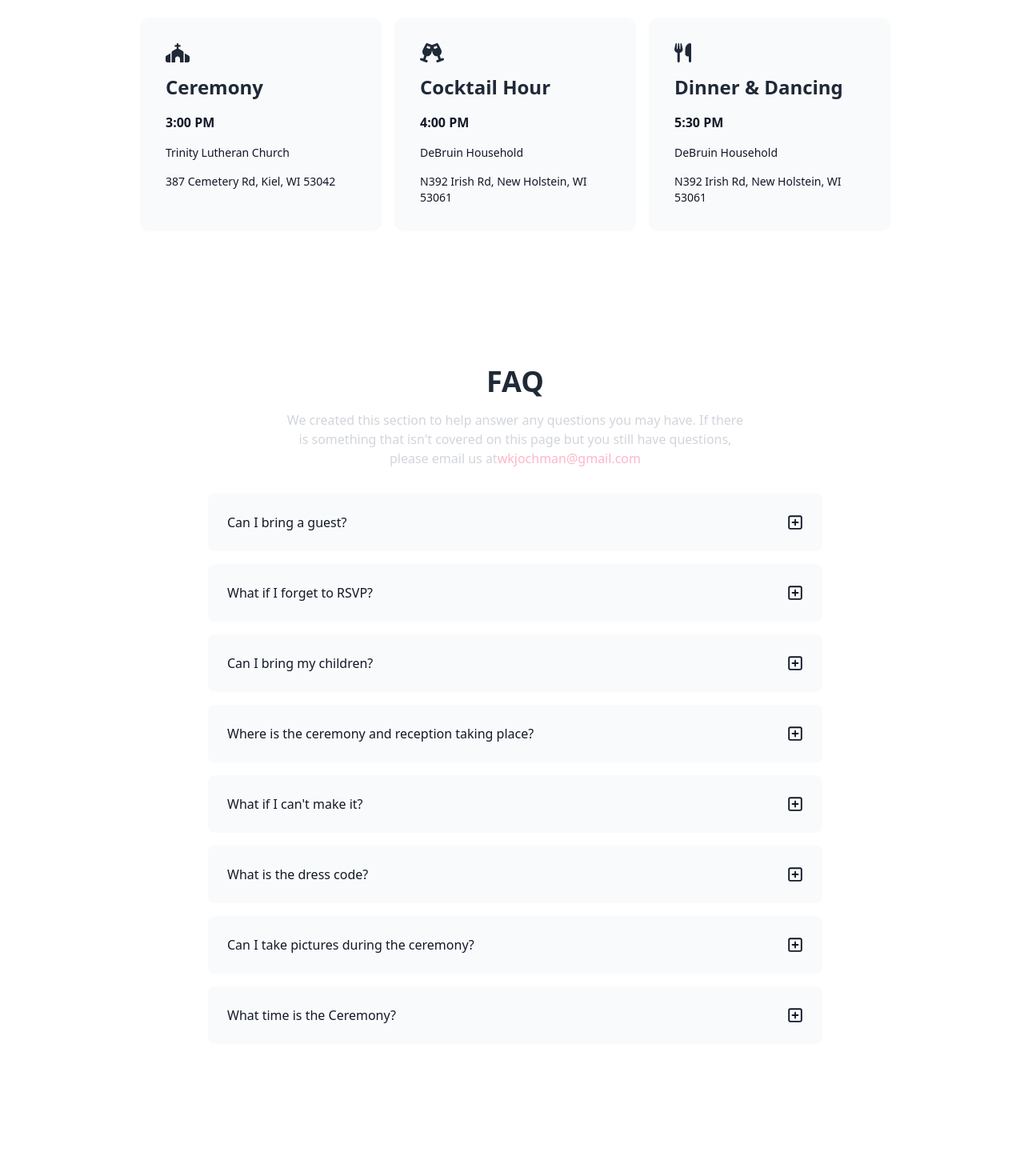
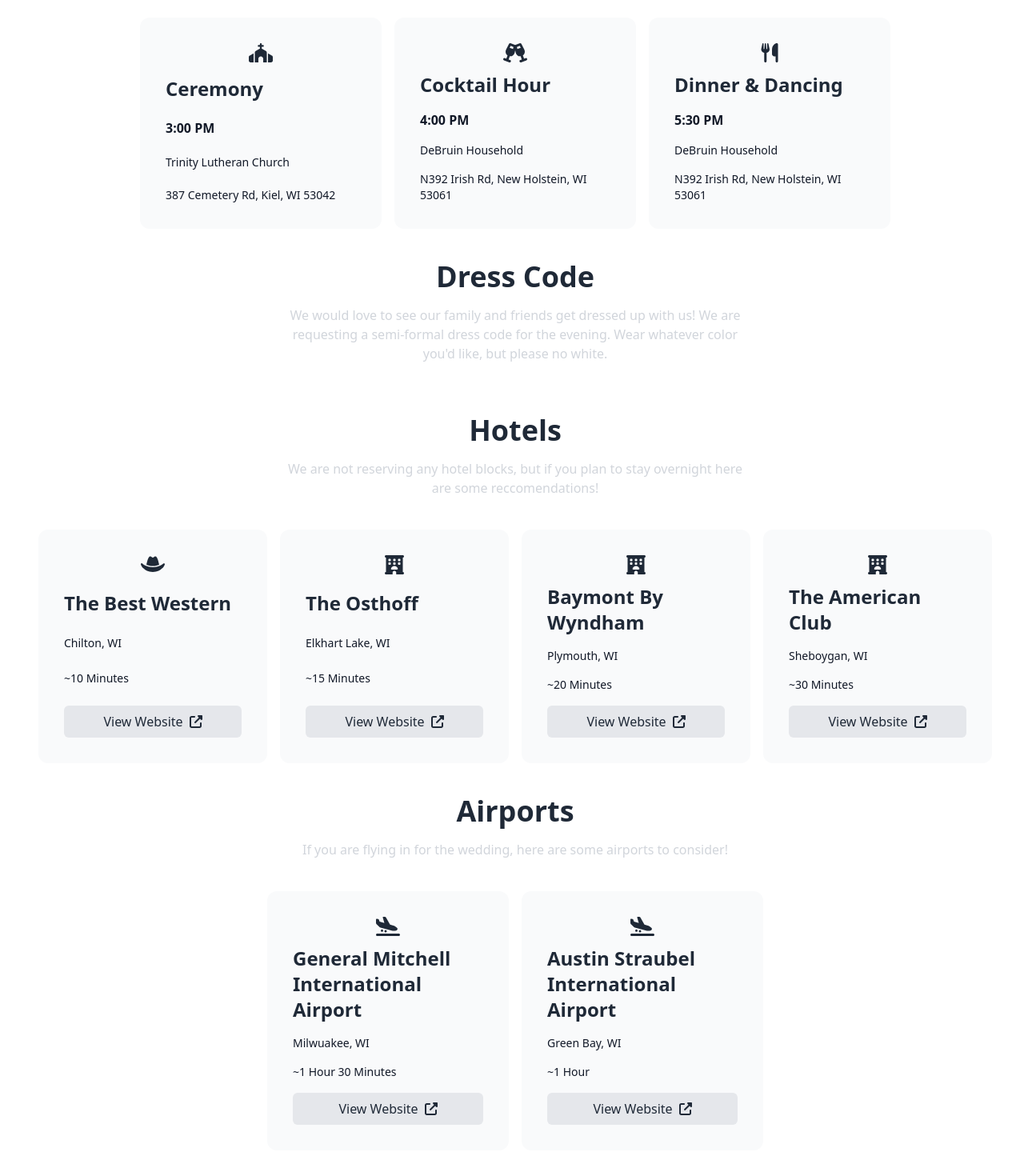
Before and after one commit to dolimight/wkjochman-rewrite, a React (Vite) app: page / in a window 1280 px wide. Shown: the part 3100-4570 px from the top of the page at 80% size. Before the commit the page ends 4501 px from the top, so only its background shows below. Built offline with nearby package versions, Linux system fonts and the light colour scheme.

Commit message:
Add more details

```diff
--- a/src/components/Details.tsx
+++ b/src/components/Details.tsx
@@ -2,6 +2,10 @@
 import {
   faChampagneGlasses,
   faChurch,
+  faExternalLinkAlt,
+  faHatCowboy,
+  faHotel,
+  faPlaneArrival,
   faUtensils,
 } from "@fortawesome/free-solid-svg-icons";
 import { FontAwesomeIcon } from "@fortawesome/react-fontawesome";
@@ -32,13 +36,63 @@
   },
 ];
 
+const hotels: CardProps[] = [
+  {
+    title: "The Best Western",
+    duration: "~10 Minutes",
+    location: "Chilton, WI",
+    link: "https://www.bestwestern.com/en_US/book/hotels-in-chilton/best-western-stanton-inn/propertyCode.50121.html",
+    icon: faHatCowboy,
+  },
+  {
+    title: "The Osthoff",
+    duration: "~15 Minutes",
+    location: "Elkhart Lake, WI",
+    link: "https://www.osthoff.com/",
+    icon: faHotel,
+  },
+  {
+    title: "Baymont By Wyndham",
+    duration: "~20 Minutes",
+    location: "Plymouth, WI",
+    link: "https://www.wyndhamhotels.com/baymont/plymouth-wisconsin/baymont-inn-and-suites-plymouth/overview?CID=LC:BU::GGL:RIO:National:50121&iata=00093796",
+    icon: faHotel,
+  },
+  {
+    title: "The American Club",
+    duration: "~30 Minutes",
+    location: "Sheboygan, WI",
+    link: "https://www.americanclubresort.com/",
+    icon: faHotel,
+  },
+];
+
+const airports: CardProps[] = [
+  {
+    title: "General Mitchell International Airport",
+    duration: "~1 Hour 30 Minutes",
+    location: "Milwuakee, WI",
+    link: "https://www.mitchellairport.com/",
+    icon: faPlaneArrival,
+  },
+  {
+    title: "Austin Straubel International Airport",
+    duration: "~1 Hour",
+    location: "Green Bay, WI",
+    link: "https://flygrb.com/",
+    icon: faPlaneArrival,
+  },
+];
+
 type CardProps = {
   title: string;
-  time: string;
+  time?: string;
   location: string;
-  address: string;
+  address?: string;
   icon?: IconProp;
   index?: number;
+  link?: string;
+  duration?: string;
 };
 
 const Card: FC<CardProps> = ({
@@ -48,10 +102,12 @@
   address,
   icon,
   index,
+  link,
+  duration,
 }) => {
   return (
     <motion.div
-      className="m-2 rounded-xl bg-gray-50 p-4 text-center sm:p-6 md:w-1/4 md:text-left lg:p-8"
+      className="m-2 flex flex-col justify-between rounded-xl bg-gray-50 p-4 text-center sm:p-6 lg:w-1/4 lg:p-8 lg:text-left"
       initial={{ y: 100, opacity: 0 }}
       whileInView={{ y: 0, opacity: 1 }}
       transition={{ duration: 0.5, delay: (index ?? 0) * 0.25 }}
@@ -59,9 +115,25 @@
     >
       {icon && <FontAwesomeIcon icon={icon} className="text-2xl" />}
       <h3 className="mt-3 text-2xl font-bold">{title}</h3>
-      <p className="text-md mt-4 font-semibold text-gray-900">{time}</p>
+      {time && (
+        <p className="text-md mt-4 font-semibold text-gray-900">{time}</p>
+      )}
       <p className="mt-4 text-sm text-gray-900">{location}</p>
-      <p className="mt-4 text-sm text-gray-900">{address}</p>
+      {duration && <p className="mt-4 text-sm text-gray-900">{duration}</p>}
+      {address && <p className="mt-4 text-sm text-gray-900">{address}</p>}
+      {link && (
+        <a
+          href={link}
+          target="_blank"
+          rel="noreferrer"
+          className="text-decoration-none"
+        >
+          <p className="mt-4 rounded-md bg-gray-200 px-6 py-2 text-center hover:brightness-105">
+            View Website
+            <FontAwesomeIcon icon={faExternalLinkAlt} className="ml-2" />
+          </p>
+        </a>
+      )}
     </motion.div>
   );
 };
@@ -92,6 +164,62 @@
           <Card key={detail.title} {...detail} index={i} />
         ))}
       </div>
+      <div className="m:px-6 flex flex-col items-center px-4 pb-16 lg:px-8">
+        <motion.div
+          className="max-w-xl text-center"
+          initial={{ opacity: 0, y: 20 }}
+          whileInView={{ opacity: 1, y: 0 }}
+          transition={{ delay: 0.2 }}
+          viewport={{ once: true }}
+        >
+          <h2 className="text-3xl font-bold sm:text-4xl">Dress Code</h2>
+          <p className="mt-4 text-gray-300">
+            We would love to see our family and friends get dressed up with us!
+            We are requesting a semi-formal dress code for the evening. Wear
+            whatever color you'd like, but please no white.
+          </p>
+        </motion.div>
+      </div>
+      <div className="flex flex-col items-center px-4 sm:px-6 lg:px-8">
+        <motion.div
+          className="max-w-xl text-center"
+          initial={{ opacity: 0, y: 20 }}
+          whileInView={{ opacity: 1, y: 0 }}
+          transition={{ delay: 0.2 }}
+          viewport={{ once: true }}
+        >
+          <h2 className=" text-3xl font-bold sm:text-4xl">Hotels</h2>
+          <p className="mt-4 text-gray-300">
+            We are not reserving any hotel blocks, but if you plan to stay
+            overnight here are some reccomendations!
+          </p>
+        </motion.div>
+      </div>
+      <div className="flex flex-col justify-center px-4 py-8 sm:px-6 lg:flex-row lg:px-8">
+        {hotels.map((hotel, i) => (
+          <Card key={hotel.title} {...hotel} index={i} />
+        ))}
+      </div>
+      <div className="flex flex-col items-center px-4 sm:px-6 lg:px-8">
+        <motion.div
+          className="max-w-xl text-center"
+          initial={{ opacity: 0, y: 20 }}
+          whileInView={{ opacity: 1, y: 0 }}
+          transition={{ delay: 0.2 }}
+          viewport={{ once: true }}
+        >
+          <h2 className=" text-3xl font-bold sm:text-4xl">Airports</h2>
+          <p className="mt-4 text-gray-300">
+            If you are flying in for the wedding, here are some airports to
+            consider!
+          </p>
+        </motion.div>
+      </div>
+      <div className="flex flex-col justify-center px-4 py-8 sm:px-6 md:flex-row lg:px-8">
+        {airports.map((airport, i) => (
+          <Card key={airport.title} {...airport} index={i} />
+        ))}
+      </div>
     </section>
   );
 };
--- a/src/components/Gallery.tsx
+++ b/src/components/Gallery.tsx
@@ -6,11 +6,11 @@
 const Gallery: FC<GalleryProps> = ({}) => {
   return (
     <section
-      className="mx-4 overflow-hidden rounded-md bg-gray-50 sm:grid sm:grid-cols-2"
+      className="mx-4 overflow-hidden rounded-md bg-gray-50 md:grid md:grid-cols-2"
       id="gallery"
     >
       <div className="p-8 md:p-12 lg:px-16 lg:py-24">
-        <div className="mx-auto max-w-xl text-center ltr:sm:text-left rtl:sm:text-right">
+        <div className="mx-auto max-w-xl text-center ltr:md:text-left rtl:md:text-right">
           <motion.h2
             className="text-2xl font-bold text-gray-900 md:text-3xl"
             initial={{ opacity: 0 }}
@@ -60,7 +60,7 @@
       <motion.img
         alt="Engagement Photo"
         src="images/kaitlynwesley-45.jpg"
-        className="h-56 w-full rounded-md object-cover sm:h-full"
+        className="h-56 w-full rounded-md object-cover md:h-full"
         initial={{ x: 200, opacity: 0 }}
         whileInView={{ x: 0, opacity: 1 }}
         transition={{ duration: 0.5 }}
--- a/src/components/Scrollbar.tsx
+++ b/src/components/Scrollbar.tsx
@@ -15,10 +15,10 @@
   return (
     <>
       <motion.div
-        className="fixed bottom-0 left-0 top-0 h-full w-2 origin-top bg-primary"
+        className="fixed bottom-0 left-0 top-0 hidden h-full w-2 origin-top bg-primary md:block"
         style={{ scaleY: scaleY }}
       />
-      <div className="ml-2">{children}</div>
+      <div className="md:ml-2">{children}</div>
     </>
   );
 };
```
